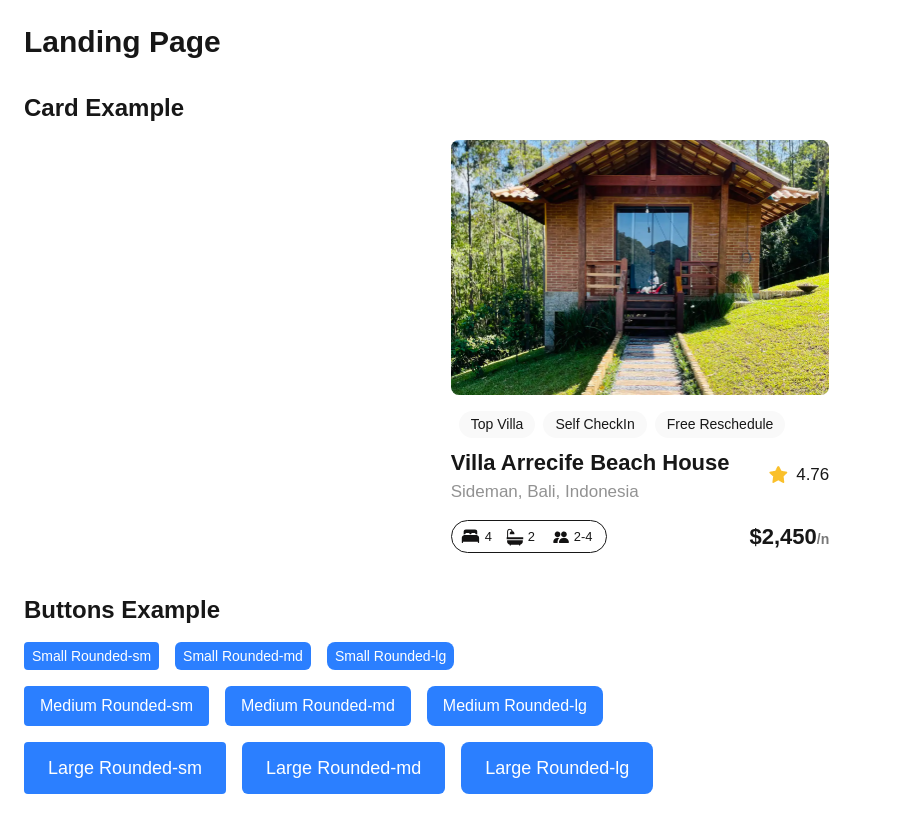
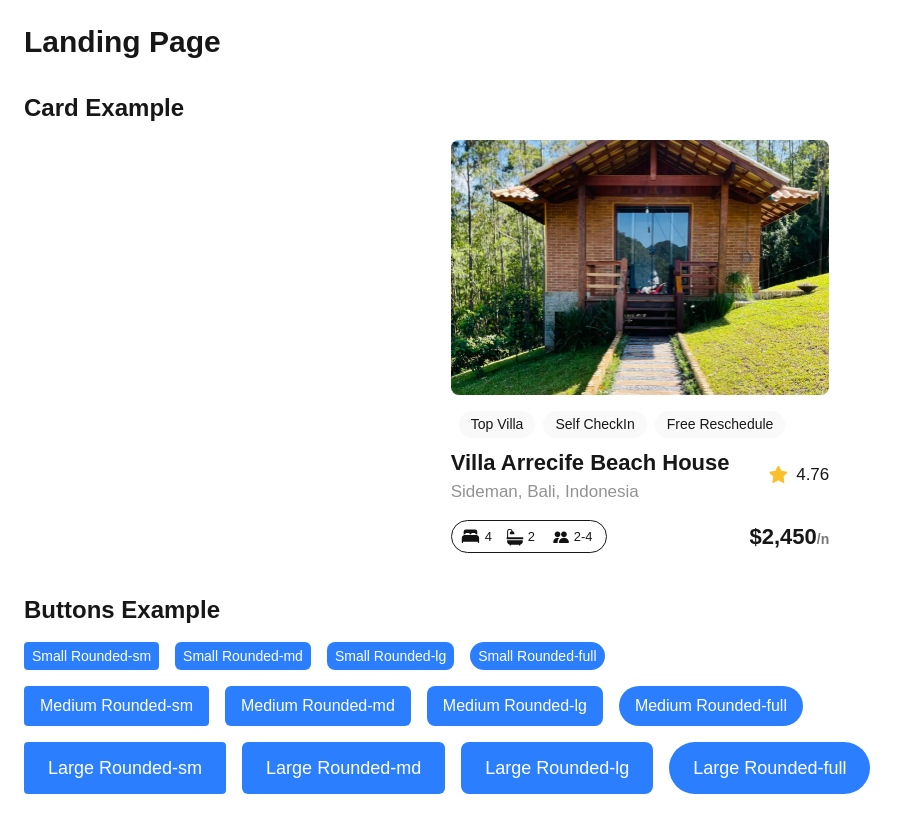
Before and after one commit to Wilsad/alx-project-0x00-setup, a Next.js app in the folder alx-project-0x00/: page /landing in a window 1280 px wide. Shown: the whole page, without its empty margins (0-909 px from the left). Built offline with nearby package versions, Linux system fonts and the light colour scheme.

Commit message:
updated 3 files 1

```diff
--- a/alx-project-0x00/components/Button.tsx
+++ b/alx-project-0x00/components/Button.tsx
@@ -1,20 +1,12 @@
 import React from "react";
-
-type Size = "small" | "medium" | "large";
-type Shape = "rounded-sm" | "rounded-md" | "rounded-lg"; // Changed from rounded-full to rounded-lg
-
-interface ButtonProps {
-  title: string;
-  size?: Size;
-  shape?: Shape;
-  className?: string;
-}
+import { ButtonProps } from "@/interfaces";
 
 const Button: React.FC<ButtonProps> = ({
   title,
   size = "medium",
   shape = "rounded-md",
   className = "",
+  styles = "",
 }) => {
   const sizeClasses = {
     small: "text-sm px-2 py-1",
@@ -23,7 +15,7 @@ const Button: React.FC<ButtonProps> = ({
   };
   return (
     <button
-      className={`bg-blue-500 text-white font-medium ${sizeClasses[size]} ${shape} ${className}`}
+      className={`bg-blue-500 text-white font-medium ${sizeClasses[size]} ${shape} ${className} ${styles}`} // <-- Apply the styles prop here
     >
       {title}
     </button>
--- a/alx-project-0x00/interfaces/index.ts
+++ b/alx-project-0x00/interfaces/index.ts
@@ -2,3 +2,11 @@ export interface PillProps {
     title: string;
     styles?: string;
 }
+
+export interface ButtonProps {
+    title: string;
+    size?: "small" | "medium" | "large";
+    shape?: "rounded-sm" | "rounded-md" | "rounded-lg" | "rounded-full";
+    className?: string;
+    styles?: string;
+}
--- a/alx-project-0x00/pages/landing.tsx
+++ b/alx-project-0x00/pages/landing.tsx
@@ -21,18 +21,21 @@ const Landing: React.FC = () => {
             <Button title="Small Rounded-sm" size="small" shape="rounded-sm" />
             <Button title="Small Rounded-md" size="small" shape="rounded-md" />
             <Button title="Small Rounded-lg" size="small" shape="rounded-lg" />
+            <Button title="Small Rounded-full" size="small" shape="rounded-full" />
           </div>
 
           <div className="flex gap-4 flex-wrap">
             <Button title="Medium Rounded-sm" size="medium" shape="rounded-sm" />
             <Button title="Medium Rounded-md" size="medium" shape="rounded-md" />
             <Button title="Medium Rounded-lg" size="medium" shape="rounded-lg" />
+            <Button title="Medium Rounded-full" size="medium" shape="rounded-full" />
           </div>
 
           <div className="flex gap-4 flex-wrap">
             <Button title="Large Rounded-sm" size="large" shape="rounded-sm" />
             <Button title="Large Rounded-md" size="large" shape="rounded-md" />
             <Button title="Large Rounded-lg" size="large" shape="rounded-lg" />
+            <Button title="Large Rounded-full" size="large" shape="rounded-full" />
           </div>
         </div>
       </section>
```
